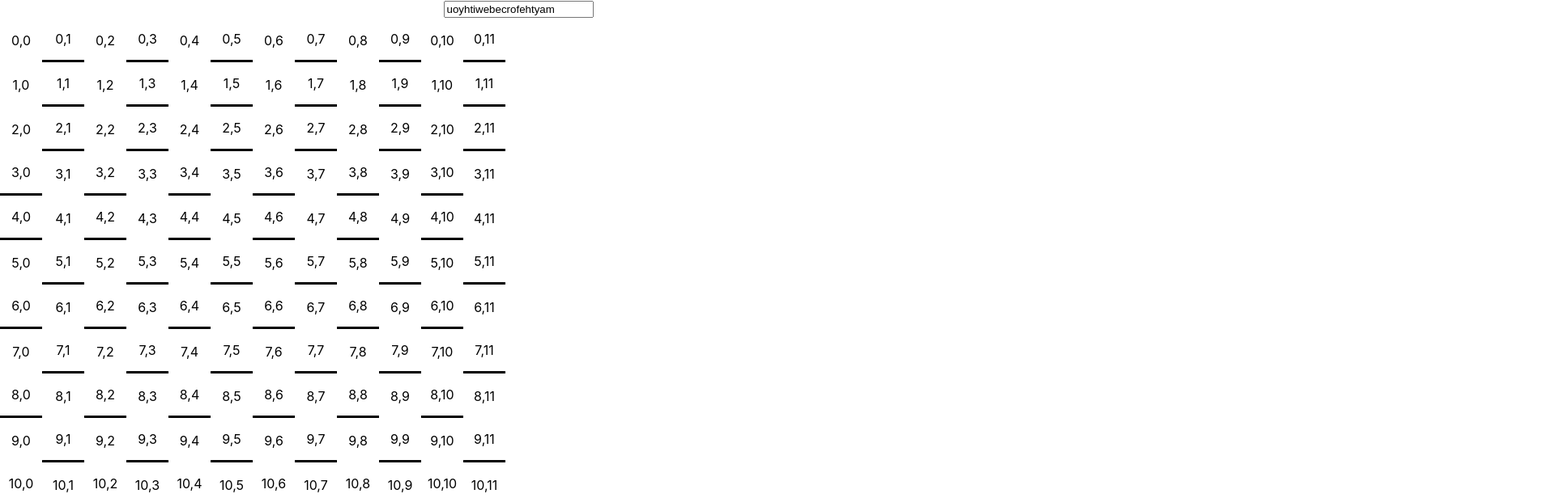
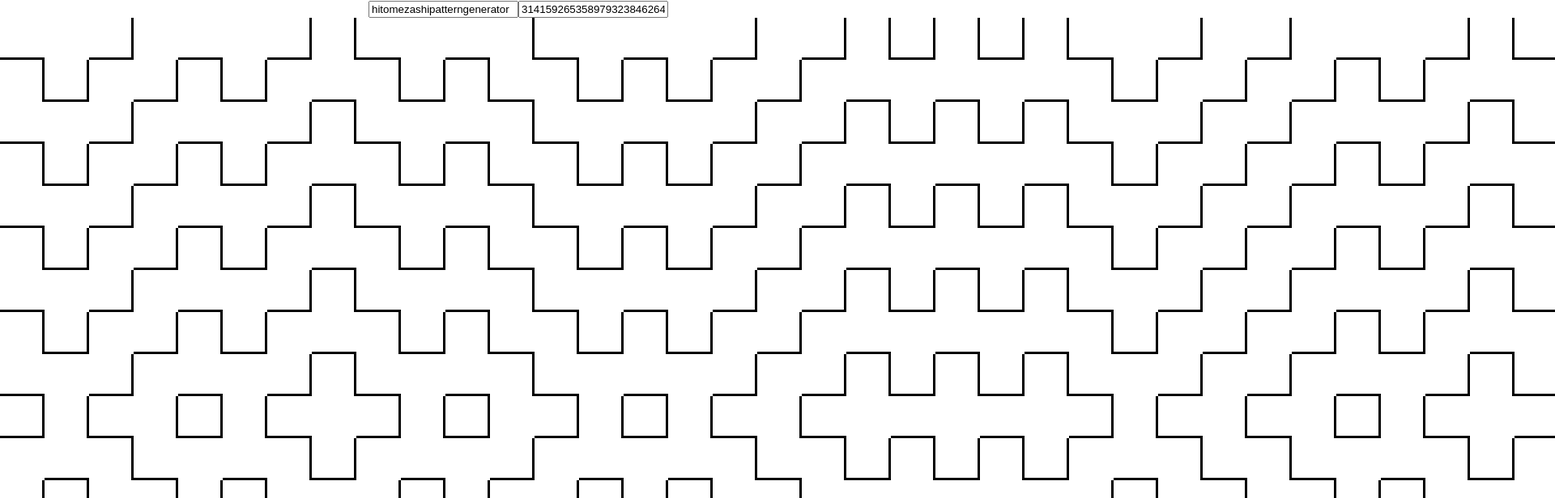
Before and after one commit to m0idodyr/hitomezashi-pattern-generator, a React (Create React App) app: page / in a window 1280 px wide. Shown: the top 616 px of the page at 81% size, 1920 px wide, since content can reach past the window. Built offline with nearby package versions, Linux system fonts and the light colour scheme.

Commit message:
Black & White -version with two inputs ready

```diff
--- a/src/App.css
+++ b/src/App.css
@@ -2,22 +2,22 @@
   text-align: center;
 }
 
-.borderBottomBorderLeft{
-  width: 50px;
-  height: 50px;
+.borderBottomBorderRight{
+  min-width: 50px;
+  min-height: 50px;
   border-bottom-style: solid;
-  border-left-style: solid;
+  border-right-style: solid;
 }
 
-.borderLeft {
-  width: 50px;
-  height: 50px;
-  border-left-style: solid;
+.borderRight {
+  min-width: 50px;
+  min-height: 50px;
+  border-right-style: solid;
 }
 
 .borderBottom {
-  width: 50px;
-  height: 50px;
+  min-width: 50px;
+  min-height: 50px;
   border-bottom-style: solid;
 }
 
--- a/src/components/Matrix.js
+++ b/src/components/Matrix.js
@@ -9,8 +9,8 @@ class Matrix extends Component {
       this.inputStringToNumberArrayParser = this.inputStringToNumberArrayParser.bind(this)
       this.mappingVerticalsToMappedArray = this.mappingVerticalsToMappedArray.bind(this)
       this.state = {
-        stringInput: "uoyhtiwebecrofehtyam",
-        numberInput: "314159265359",
+        stringInput: "hitomezashipatterngenerator",
+        numberInput: "314159265358979323846264338327950288419716939937510582097494459230",
       }
   }
 
@@ -43,7 +43,6 @@ class Matrix extends Component {
   }
 
   twoDimensionalArrayGenerator (row, col) {
-    //Currently just fills the cells with loop iterations
     let twoDimensionalArray = []
     for (let i = 0; i < row; i++){
         twoDimensionalArray.push([])
@@ -57,23 +56,19 @@ class Matrix extends Component {
   mappingTwoDimensionalArray (twoDimensionalArray, booleanArray) {
     let rowIterator = 0;
     let table = twoDimensionalArray.map((array) => {
-      //"For each array in the twoDimensionalArray -array, iterate through each of the <td>{cell}</td> elements in the table object and conditionally return a replacement with correct className value."
       let elementArrayToReturn = [];
-      let numberInputArrayToIterate = this.inputStringToNumberArrayParser(this.state.numberInput)
       let cellIterator = 0;
-      array.forEach(element => {
-        //Check if the innerHTML value is "even" or "odd" and return a table cell with the className accordingly
+      array.forEach(() => {
         if(booleanArray[rowIterator] === true && cellIterator % 2 === 1) {
-          elementArrayToReturn.push(<td className="borderBottom">{`${element}`}</td>)
+          elementArrayToReturn.push(<td className="borderBottom"></td>)
         } else if(booleanArray[rowIterator] === false && cellIterator % 2 === 0) {
-          elementArrayToReturn.push(<td className="borderBottom">{`${element}`}</td>)
+          elementArrayToReturn.push(<td className="borderBottom"></td>)
         } else {
-          elementArrayToReturn.push(<td className="noBorder">{`${element}`}</td>)
+          elementArrayToReturn.push(<td className="noBorder"></td>)
         }
         cellIterator++
       })
       rowIterator++
-      //Return a JSX array back to the 2-dimensional "table" -array, as a replacement of the original arrays with simple cell values.
       return (
         <tr className = "tableRow">
           {elementArrayToReturn}
@@ -85,50 +80,62 @@ class Matrix extends Component {
   }
 
   mappingVerticalsToMappedArray (table) {
-    let rdyTable = table
-    console.log(table)
-    //Iterate through the cells of the first array (or use the numberInput array) and check the modulo of every cell in row. If it returns false,
-    //let's say [0,0] equals false, inject [1,0........word.length,0] <td>'s variably with rightBorder. Set a boolean to true, conditionally
-    //inject the <td> if boolean is true, and return it as is, if false. Do this until length of the numberInput and return table with
-    //correct classnames.
 
-    //create a function that works as the "boolean machine", for example checker(array) that injects the classes accordingly depending
-    //whether the first value is odd or even. Effectively we open the table arrays and re-map them accordingly to a new table.
-    //See if you can look into the classNames of the <td>'s. If there's already a bottomBorder class and you should be injecting
-    //the rightBorder class, return a version which has both, else just return the rightBorder.
-    let elementArrayToReturn = [];
+    let boolean = true;
+    let uusiArray = table.map((array => {
+      let valiaikaArray = []
+      console.log(boolean)
+      for (let i = 0; i < array.props.children.length; i++) {
+        console.log(`${array.props.children[i].props.children} + ${this.state.numberInput[i]}`)
+          if (this.state.numberInput[i] % 2 === 0 && boolean === true) {
+            console.log("tupla")
+            if(array.props.children[i].props.className === "borderBottom") {
+              valiaikaArray.push(<td className="borderBottomBorderRight"></td>)
+            } else {
+              valiaikaArray.push(<td className="borderRight"></td>)
+            }
+          } else if (this.state.numberInput[i] % 2 === 1 && boolean === false) {
+            if(array.props.children[i].props.className === "borderBottom") {
+              valiaikaArray.push(<td className="borderBottomBorderRight"></td>)
+            } else {
+              valiaikaArray.push(<td className="borderRight"></td>)
+            }
+          } else {
+            valiaikaArray.push(array.props.children[i])
+          }
+      }
+      boolean = !boolean
+      return (
+        <tr className = "tableRow">
+          {valiaikaArray}
+        </tr>
+      )
+    }))
 
-    for (let i = 0; i < this.state.stringInput.length; i++) {
-      //console.log(table[0].props.children[i].props.children)
-      console.log("RIVI ALKAA")
-      if (true) { //table[0].props.children[i].props.children % 2 === 1
-        for (let j = 0; j < this.state.numberInput.length; j++) {
-          //console.log(table[i].props.children[j].props.children) //Logs rows
-          for (let k = 0; k < this.state.stringInput.length; k++) {
-            console.log(table[k].props.children[j].props.children) //Logs columns from top to down.
-          }
-        }
-      }
-    }
-
-    return rdyTable
+    return uusiArray
   }
 
-  onSubmit(e) {
+  changeStringInput(e) {
     this.setState({
       stringInput: e.target.value
     })
-    console.log(this.state.stringInput)
+  }
+
+  changeNumberInput(e) {
+    this.setState({
+      numberInput: e.target.value
+    })
   }
 
   render () {
     let charArray = this.inputStringToCharArrayParser(this.state.stringInput)
     let booleanArray = this.characterArrayToBooleanParser(charArray)
-    let twoDimensionalArray = this.twoDimensionalArrayGenerator(this.state.stringInput.length, this.state.numberInput.length) // Row, Col
+    let twoDimensionalArray = this.twoDimensionalArrayGenerator(this.state.stringInput.length, this.state.numberInput.length)
     let table = this.mappingTwoDimensionalArray(twoDimensionalArray, booleanArray)
     return (
       <div>
-        <input value={this.state.stringInput} onChange={e => this.onSubmit(e)} />
+        <input value={this.state.stringInput} onChange={e => this.changeStringInput(e)} />
+        <input value={this.state.numberInput} onChange={e => this.changeNumberInput(e)} />
         <table className = "table">{table}</table>
       </div>
     )
```
